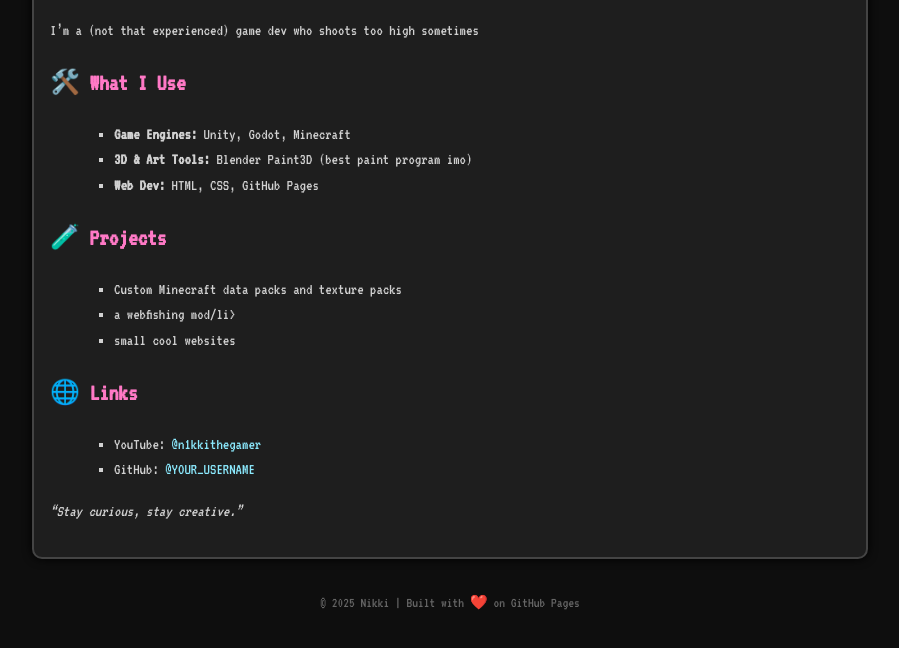
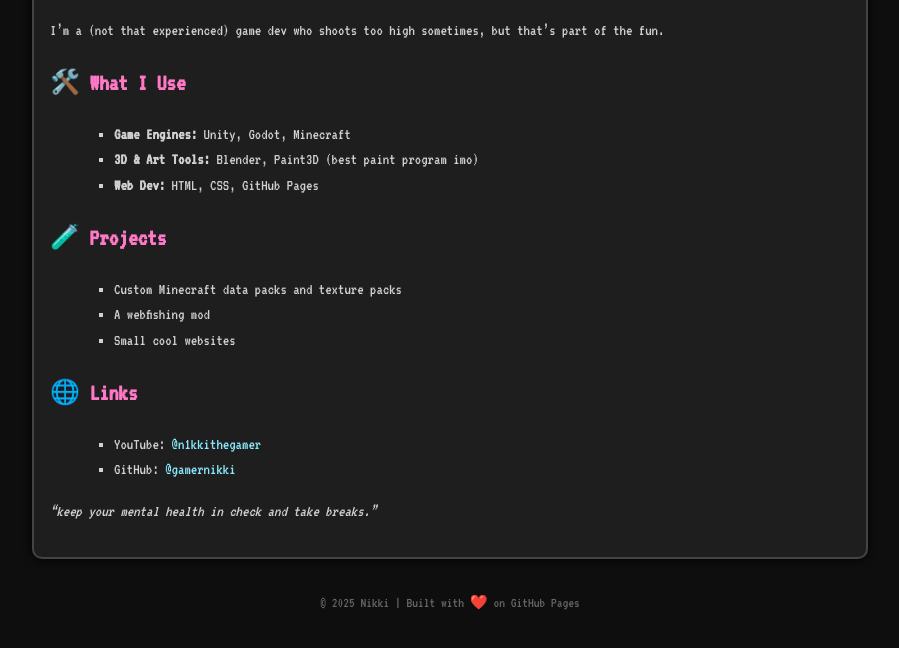
Before and after one commit to GamerNikki/gamernikki.github.io, a plain HTML site: page index.html in a window 1280 px wide. Shown: the part 126-774 px from the top of the page, without its empty margins (190-1089 px from the left). Drawn offline with Linux system fonts and the light colour scheme.

Commit message:
Update index.html

```diff
--- a/index.html
+++ b/index.html
@@ -54,29 +54,29 @@
 <body>
   <div class="container">
     <h1>🎮 Hi, I'm Nikki!</h1>
-    <p>I’m a (not that experienced) game dev who shoots too high sometimes</p>
+    <p>I’m a (not that experienced) game dev who shoots too high sometimes, but that’s part of the fun.</p>
 
     <h2>🛠️ What I Use</h2>
     <ul>
       <li><strong>Game Engines:</strong> Unity, Godot, Minecraft</li>
-      <li><strong>3D & Art Tools:</strong> Blender Paint3D (best paint program imo)</li>
+      <li><strong>3D & Art Tools:</strong> Blender, Paint3D (best paint program imo)</li>
       <li><strong>Web Dev:</strong> HTML, CSS, GitHub Pages</li>
     </ul>
 
     <h2>🧪 Projects</h2>
     <ul>
       <li>Custom Minecraft data packs and texture packs</li>
-      <li>a webfishing mod/li>
-      <li>small cool websites</li>
+      <li>A webfishing mod</li>
+      <li>Small cool websites</li>
     </ul>
 
     <h2>🌐 Links</h2>
     <ul>
       <li>YouTube: <a href="https://youtube.com/@n1kkithegamer" target="_blank">@n1kkithegamer</a></li>
-      <li>GitHub: <a href="https://github.com/gamernikki" target="_blank">@YOUR_USERNAME</a></li>
+      <li>GitHub: <a href="https://github.com/gamernikki" target="_blank">@gamernikki</a></li>
     </ul>
 
-    <p><em>“Stay curious, stay creative.”</em></p>
+    <p><em>“keep your mental health in check and take breaks.”</em></p>
   </div>
 
   <footer>
```
